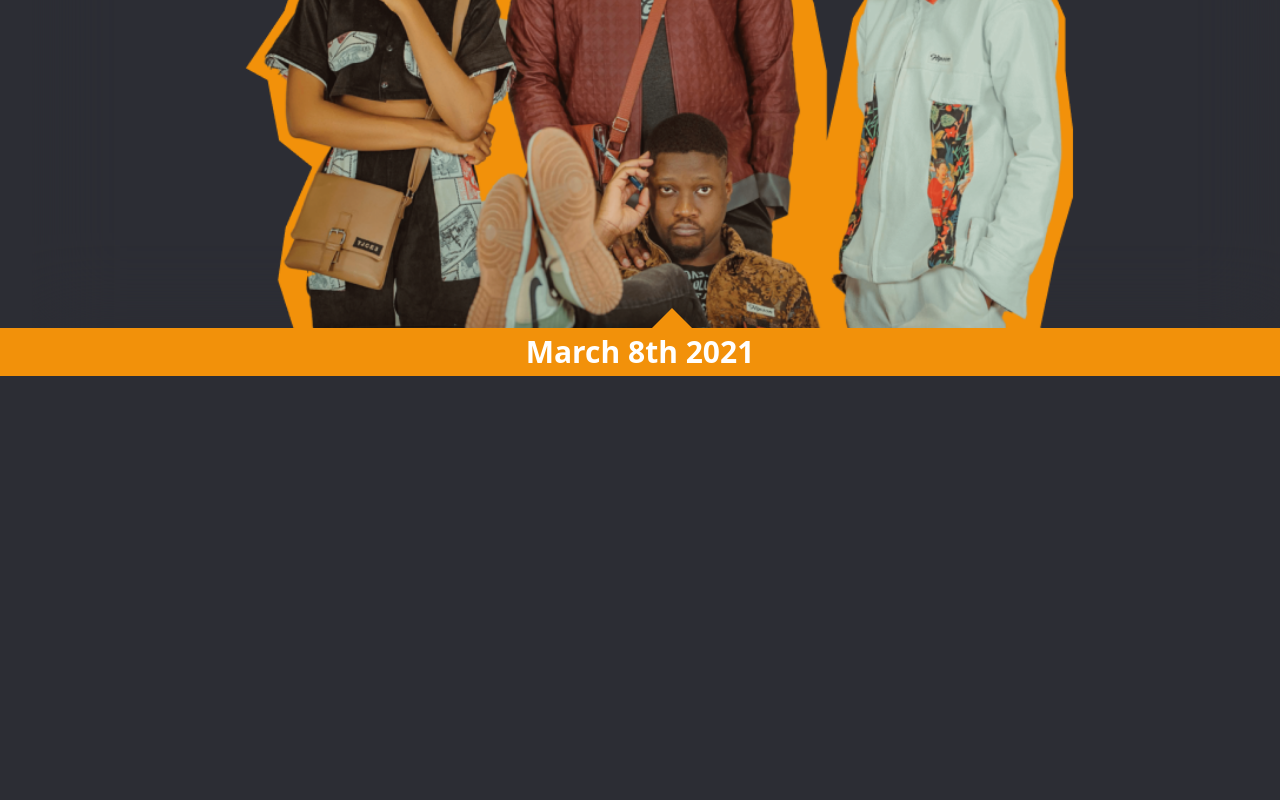
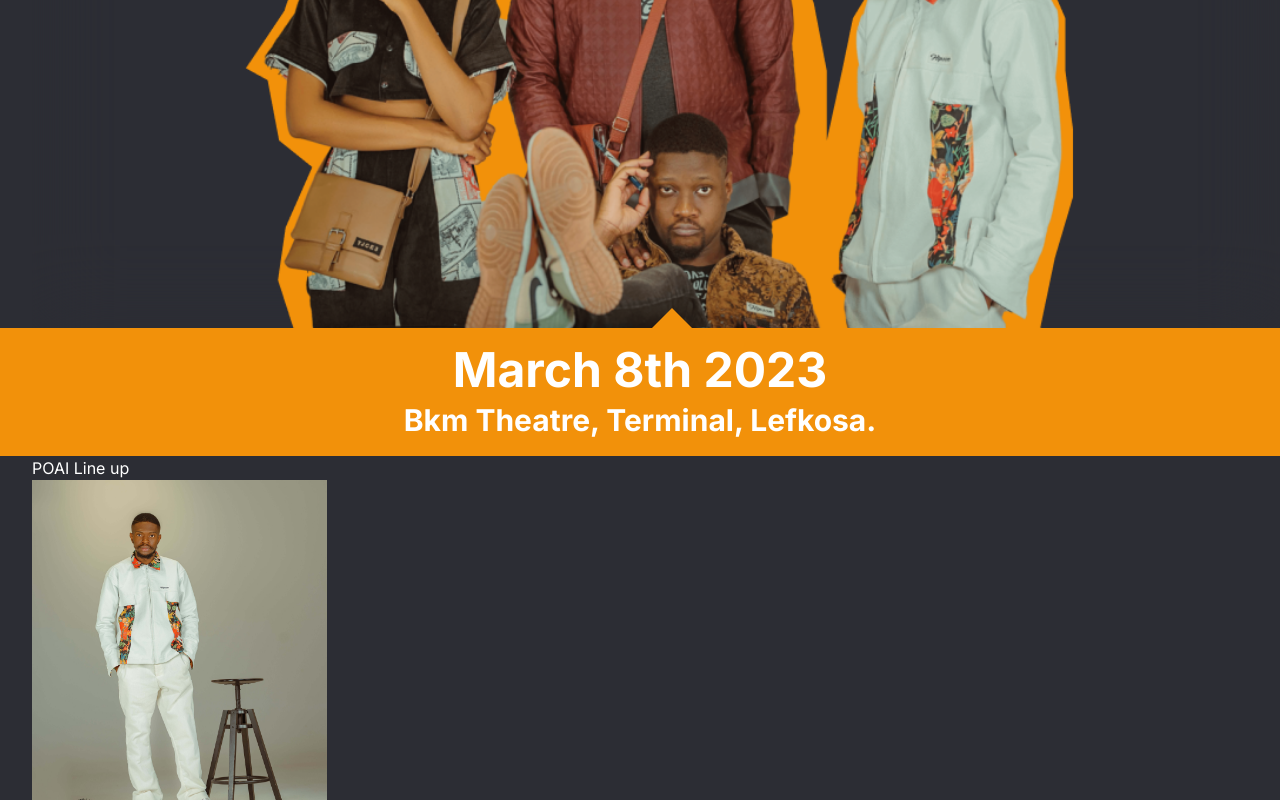
Before and after one commit to ayowayne123/POAI-BKM-Tickets, a Next.js app: page / in a window 1280 px wide. Shown: the part 472-1272 px from the top of the page. Before the commit the page ends 848 px from the top, so only its background shows below. Built offline with nearby package versions, Linux system fonts and the light colour scheme.

Commit message:
Feat:creating Lineup section

```diff
--- /dev/null
+++ b/components/indi.jsx
@@ -0,0 +1,27 @@
+import React from 'react'
+import Image from 'next/image'
+import { BsInstagram,BsFacebook,BsTwitter } from "react-icons/bs";
+import Link from 'next/link'
+
+function Indi({image,socialFB,socialIG,socialTW,page}) {
+  return (
+    <>
+        <span className='h-80 w-full  flex relative group overflow-hidden'>
+        <Image src={image} alt='Poets on an Island' className='w-full object-cover group-hover:grayscale ' fill/>
+        <span className='absolute py-2 gap-1 flex-col top-0 right-0  group-hover:flex translate-x-10   justify-around text-3xl  '>
+        <Link href={socialIG} className='transition text-[#962fbf] group-hover:-translate-x-12 duration-700  ease-in-out hover:bg-white p-2'><BsInstagram/>  </Link>
+        <Link href={socialFB} className='transition text-blue-600 group-hover:-translate-x-12 duration-700  ease-in-out hover:bg-white  p-2'><BsFacebook/>  </Link>
+        <Link href={socialTW} className='transition text-blue-400 group-hover:-translate-x-12 duration-700  ease-in-out hover:bg-white  p-2'><BsTwitter/>  </Link>
+         </span>
+         <span className='absolute w-full flex-row items-center  justify-center inset-x-0 bottom-0  flex translate-y-8 group-hover:-translate-y-10 duration-100 ease-in-out  text-xl '>
+         <Link  href={page} className='w-48 bg-[#F2910A] h-8 rounded-md flex items-center justify-center hover:bg-black'>Isaac Yamie </Link>
+         </span>
+
+        </span>
+
+
+    </>
+  )
+}
+
+export default Indi
--- /dev/null
+++ b/components/lineUp.jsx
@@ -0,0 +1,23 @@
+import React from 'react'
+import Indi from './indi'
+import Isaac from '../public/Isaac.jpg'
+
+function LineUp() {
+  return (
+    <div className='container'>
+        <span> POAI Line up</span>
+        <span className='grid lg:grid-cols-4 gap-3 '>
+     <Indi image={Isaac}
+      socialFB='https://www.facebook.com/'
+      socialTW='https://twitter.com'
+       socialIG='https://www.Instagram.com/'
+       page='/isaacYamie' />
+     {/* <Indi/>
+     <Indi/>
+     <Indi/> */}
+     </span>
+    </div>
+  )
+}
+
+export default LineUp
--- a/components/main.jsx
+++ b/components/main.jsx
@@ -46,7 +46,10 @@ function Main() {
   <span  className=' triangle  '> </span></span>
     </div>
 
-    <span className='h-12 w-full flex items-center justify-center font-bold text-3xl text-white bg-[#F2910A] '>March 8th 2021</span>
+    <span className='h-12 lg:h-32 w-full flex flex-col items-center justify-center gap-2 font-bold text-3xl lg:text-5xl text-white bg-[#F2910A] '>
+
+      <span> March 8th 2023</span>
+      <span className='lg:text-3xl'>Bkm Theatre, Terminal, Lefkosa. </span> </span>
     </div>
   )
 
--- a/package.json
+++ b/package.json
@@ -9,12 +9,13 @@
     "lint": "next lint"
   },
   "dependencies": {
-    "@next/font": "13.1.5",
+    "@next/font": "^13.1.6",
     "eslint": "8.32.0",
     "eslint-config-next": "13.1.5",
     "next": "13.1.5",
     "react": "18.2.0",
-    "react-dom": "18.2.0"
+    "react-dom": "18.2.0",
+    "react-icons": "^4.7.1"
   },
   "devDependencies": {
     "autoprefixer": "^10.4.13",
--- a/src/app/globals.css
+++ b/src/app/globals.css
@@ -1,6 +1,4 @@
-.cursor{
-  cursor: url(poai.cur) 2 2, grab;
-}
+@import url('https://fonts.googleapis.com/css2?family=Inter:wght@100;200;300;400;500;600;700;800;900&display=swap');
 
 @tailwind base;
 @tailwind components;
@@ -10,6 +8,8 @@
   body{
     background-color:  #2C2D34;
     color: white;
+    font-family: 'Inter', sans-serif;
+
 
   }
 
@@ -18,6 +18,8 @@
 
   }
 
-
+  .cursor{
+    cursor: url(poai.cur) 2 2, grab;
+  }
 
 }
--- a/src/app/page.jsx
+++ b/src/app/page.jsx
@@ -2,6 +2,7 @@ import Image from 'next/image'
 import { Inter } from '@next/font/google'
 import './globals.css'
 import Main from 'components/main'
+import LineUp from 'components/lineUp'
 
 
 
@@ -10,6 +11,7 @@ export default function Home() {
     <div>
 
      <Main/>
+     <LineUp/>
 
       </div>
   )
--- a/tailwind.config.js
+++ b/tailwind.config.js
@@ -1,3 +1,4 @@
+const { fontFamily } = require('tailwindcss/defaultTheme')
 const plugin = require("tailwindcss/plugin");
 
 module.exports = {
@@ -18,6 +19,7 @@ module.exports = {
         '3xl': '3rem',
       },
     },
+
   },
   variants: {
     fill: ['hover', 'focus'],
```
Also changed, not shown: public/Isaac.jpg (added), 1 other file (tests, documents, lock files or other folders).
